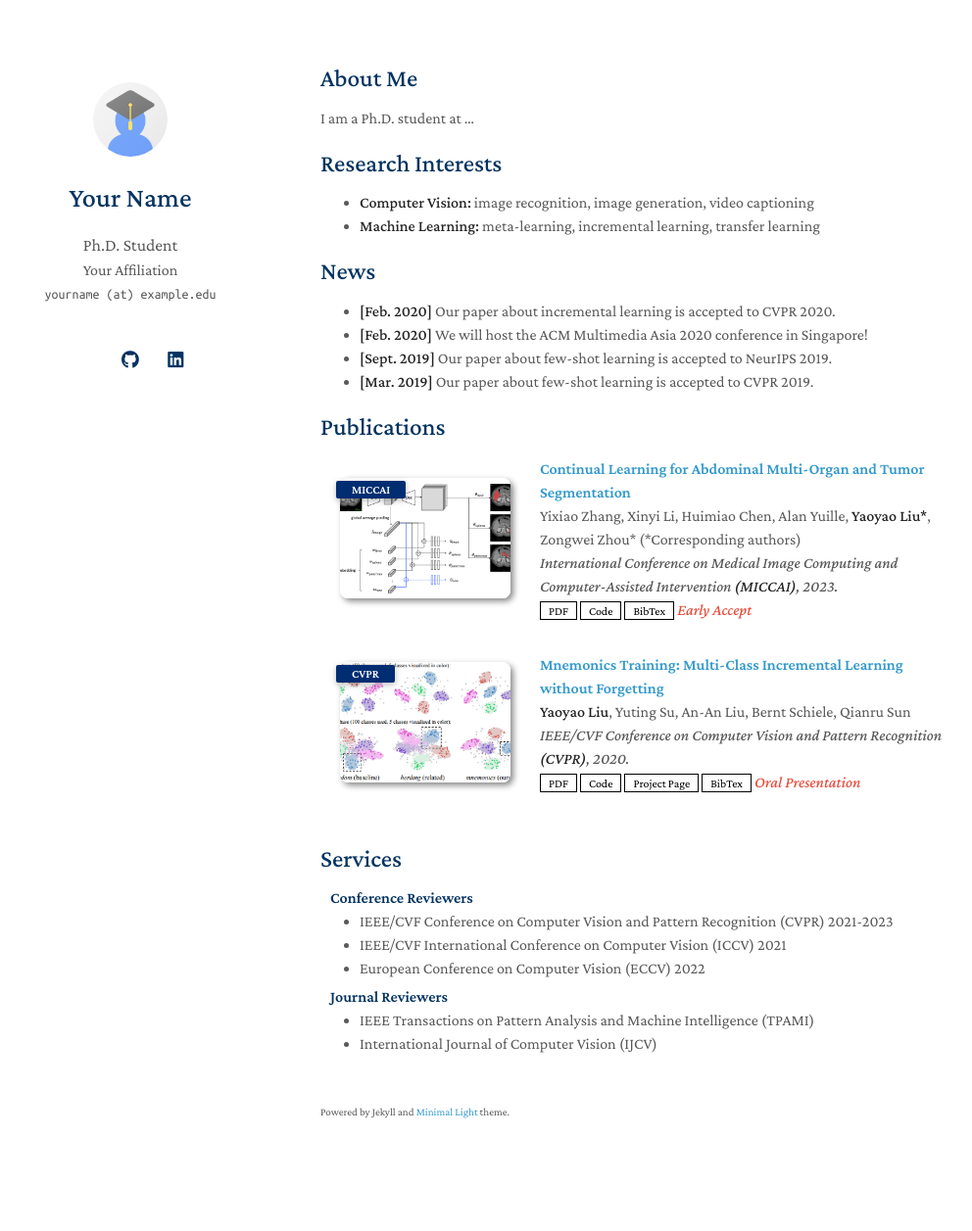
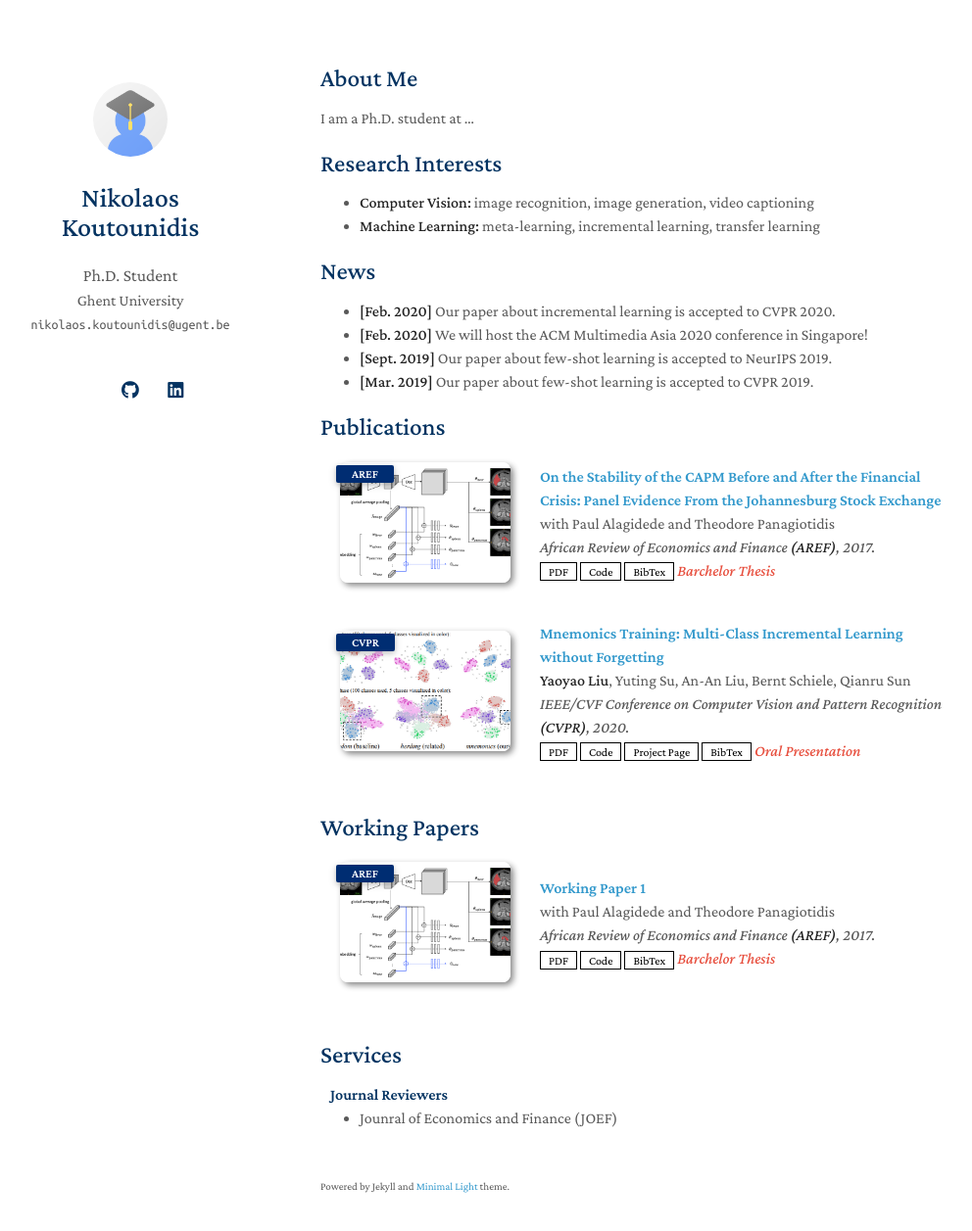
Before and after one commit to nkoutoun/nkoutoun.github.io, a Jekyll site: the page built from index.md, in a window 1280 px wide and 1292 px high. Shown: the top 1257 px of the window at 98% size, without its empty margins (143-1135 px from the left). Built offline with Jekyll 4.4.1, drawn with Linux system fonts in a browser that asks for light colours; a style sheet for code colours, icons or effects is not loaded; our own code applies the rules of GitHub Pages for plain Markdown files.

Commit message:
First Push

```diff
--- a/_config.yml
+++ b/_config.yml
@@ -1,8 +1,8 @@
 # Basic Information
-title: Your Name
+title: Nikolaos Koutounidis
 position: Ph.D. Student
-affiliation: Your Affiliation
-email: yourname (at) example.edu
+affiliation: Ghent University
+email: nikolaos.koutounidis@ugent.be
 
 # Search Engine Optimization (SEO)
 # The following information is used to improve the website traffic from search engines, e.g., Google.
@@ -12,9 +12,9 @@ canonical: https://minimal-light-theme.yliu.me/
 
 # Links
 # If you don't need one of them, you may delete the corresponding line.
-google_scholar: https://scholar.google.com/
+google_scholar: https://scholar.google.com/citations?user=rzQH1HwAAAAJ&hl=en
 cv_link: assets/files/curriculum_vitae.pdf
-github_link: https://github.com/
+github_link: nkoutoun/nkoutoun.github.io
 linkedin: https://www.linkedin.com/
 twitter: https://twitter.com/
 
--- a/_data/publications.yml
+++ b/_data/publications.yml
@@ -1,14 +1,14 @@
 main:
 
-  - title: Continual Learning for Abdominal Multi-Organ and Tumor Segmentation
-    authors: Yixiao Zhang, Xinyi Li, Huimiao Chen, Alan Yuille, <strong>Yaoyao Liu*</strong>, Zongwei Zhou* (*Corresponding authors)
-    conference_short: MICCAI
-    conference: International Conference on Medical Image Computing and Computer-Assisted Intervention <strong>(MICCAI)</strong>, 2023.
-    pdf: https://arxiv.org/pdf/2306.00988.pdf
+  - title: "On the Stability of the CAPM Before and After the Financial Crisis: Panel Evidence From the Johannesburg Stock Exchange"
+    authors: with Paul Alagidede and Theodore Panagiotidis
+    conference_short: AREF
+    conference: African Review of Economics and Finance <strong>(AREF)</strong>, 2017.
+    pdf: https://african-review.com/view-paper.php?serial=20171210165633-813334
     code: https://github.com/MrGiovanni/ContinualLearning
     bibtex: https://bib.yliu.me/MICCAI23.txt
     image: ./assets/img/teaser_example_2.png
-    notes: Early Accept
+    notes: Barchelor Thesis
 
   - title: "Mnemonics Training: Multi-Class Incremental Learning without Forgetting"
     authors: <strong>Yaoyao Liu</strong>, Yuting Su, An-An Liu, Bernt Schiele, Qianru Sun
--- /dev/null
+++ b/_data/working_papers.yml
@@ -0,0 +1,11 @@
+working_papers:
+
+  - title: "Working Paper 1"
+    authors: with Paul Alagidede and Theodore Panagiotidis
+    conference_short: AREF
+    conference: African Review of Economics and Finance <strong>(AREF)</strong>, 2017.
+    pdf: https://african-review.com/view-paper.php?serial=20171210165633-813334
+    code: https://github.com/MrGiovanni/ContinualLearning
+    bibtex: https://bib.yliu.me/MICCAI23.txt
+    image: ./assets/img/teaser_example_2.png
+    notes: Barchelor Thesis
--- a/_includes/services.md
+++ b/_includes/services.md
@@ -1,16 +1,16 @@
 ## Services
 
-<h4 style="margin:0 10px 0;">Conference Reviewers</h4>
+<!-- <h4 style="margin:0 10px 0;">Conference Reviewers</h4> -->
 
-<ul style="margin:0 0 5px;">
+<!-- <ul style="margin:0 0 5px;">
   <li><a href="http://cvpr2023.thecvf.com/"><autocolor>IEEE/CVF Conference on Computer Vision and Pattern Recognition (CVPR) 2021-2023</autocolor></a></li>
   <li><a href="http://iccv2021.thecvf.com/"><autocolor>IEEE/CVF International Conference on Computer Vision (ICCV) 2021</autocolor></a></li>
   <li><a href="https://eccv2022.ecva.net/"><autocolor>European Conference on Computer Vision (ECCV) 2022</autocolor></a></li>
-</ul>
+</ul> -->
 
 <h4 style="margin:0 10px 0;">Journal Reviewers</h4>
 
 <ul style="margin:0 0 20px;">
-  <li><a href="https://www.computer.org/csdl/journal/tp"><autocolor>IEEE Transactions on Pattern Analysis and Machine Intelligence (TPAMI)</autocolor></a></li>
-  <li><a href="https://www.springer.com/journal/11263"><autocolor>International Journal of Computer Vision (IJCV)</autocolor></a></li>
+  <li><a href="https://www.computer.org/csdl/journal/tp"><autocolor>Jounral of Economics and Finance (JOEF)</autocolor></a></li>
+  <!-- <li><a href="https://www.springer.com/journal/11263"><autocolor>International Journal of Computer Vision (IJCV)</autocolor></a></li> -->
 </ul>
--- /dev/null
+++ b/_includes/working_papers.md
@@ -0,0 +1,51 @@
+<h2 id="working-papers" style="margin: 2px 0px -15px;">Working Papers</h2>
+
+<div class="publications">
+<ol class="bibliography">
+
+{% for link in site.data.working_papers.working_papers %}
+
+<li>
+<div class="pub-row">
+  <div class="col-sm-3 abbr" style="position: relative;padding-right: 15px;padding-left: 15px;">
+    {% if link.image %}
+    <img src="{{ link.image }}" class="teaser img-fluid z-depth-1" style="width=100;height=40%">
+    {% if link.conference_short %}
+    <abbr class="badge">{{ link.conference_short }}</abbr>
+    {% endif %}
+    {% endif %}
+  </div>
+  <div class="col-sm-9" style="position: relative;padding-right: 15px;padding-left: 20px;">
+      <div class="title"><a href="{{ link.pdf }}">{{ link.title }}</a></div>
+      <div class="author">{{ link.authors }}</div>
+      <div class="periodical"><em>{{ link.conference }}</em>
+      </div>
+    <div class="links">
+      {% if link.pdf %}
+      <a href="{{ link.pdf }}" class="btn btn-sm z-depth-0" role="button" target="_blank" style="font-size:12px;">PDF</a>
+      {% endif %}
+      {% if link.code %}
+      <a href="{{ link.code }}" class="btn btn-sm z-depth-0" role="button" target="_blank" style="font-size:12px;">Code</a>
+      {% endif %}
+      {% if link.page %}
+      <a href="{{ link.page }}" class="btn btn-sm z-depth-0" role="button" target="_blank" style="font-size:12px;">Project Page</a>
+      {% endif %}
+      {% if link.bibtex %}
+      <a href="{{ link.bibtex }}" class="btn btn-sm z-depth-0" role="button" target="_blank" style="font-size:12px;">BibTex</a>
+      {% endif %}
+      {% if link.notes %}
+      <strong> <i style="color:#e74d3c">{{ link.notes }}</i></strong>
+      {% endif %}
+      {% if link.others %}
+      {{ link.others }}
+      {% endif %}
+    </div>
+  </div>
+</div>
+</li>
+<br>
+
+{% endfor %}
+
+</ol>
+</div>
--- a/_layouts/homepage.html
+++ b/_layouts/homepage.html
@@ -33,6 +33,7 @@
     <link rel="stylesheet" href="./assets/css/style-no-dark-mode.css">
     <link rel="stylesheet" href="./assets/css/publications-no-dark-mode.css">
     {% endif %}
+
 
   </head>
   <body>
--- a/index.md
+++ b/index.md
@@ -20,4 +20,6 @@ I am a Ph.D. student at ...
 
 {% include_relative _includes/publications.md %}
 
+{% include_relative _includes/working_papers.md %}
+
 {% include_relative _includes/services.md %}
```
Also changed, not shown: Gemfile (+28 -2 lines), favicon.ico (added).
